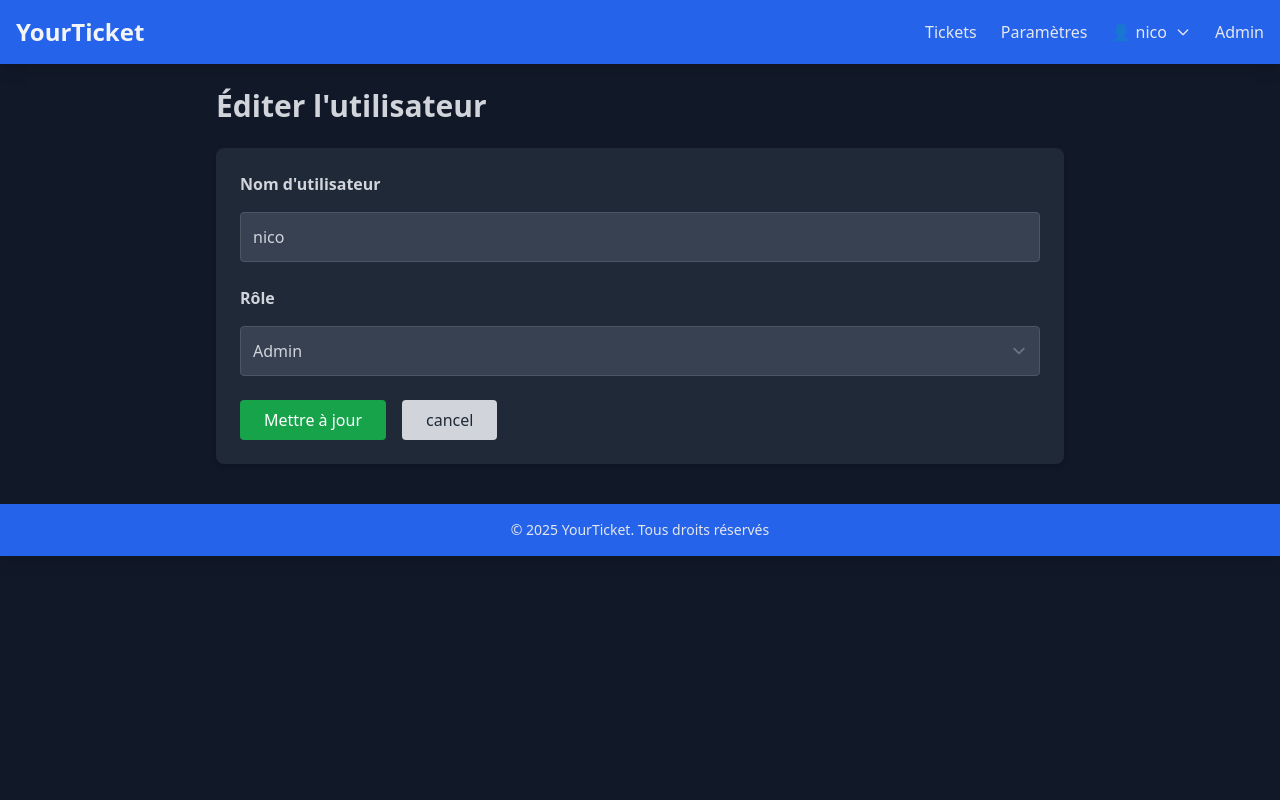
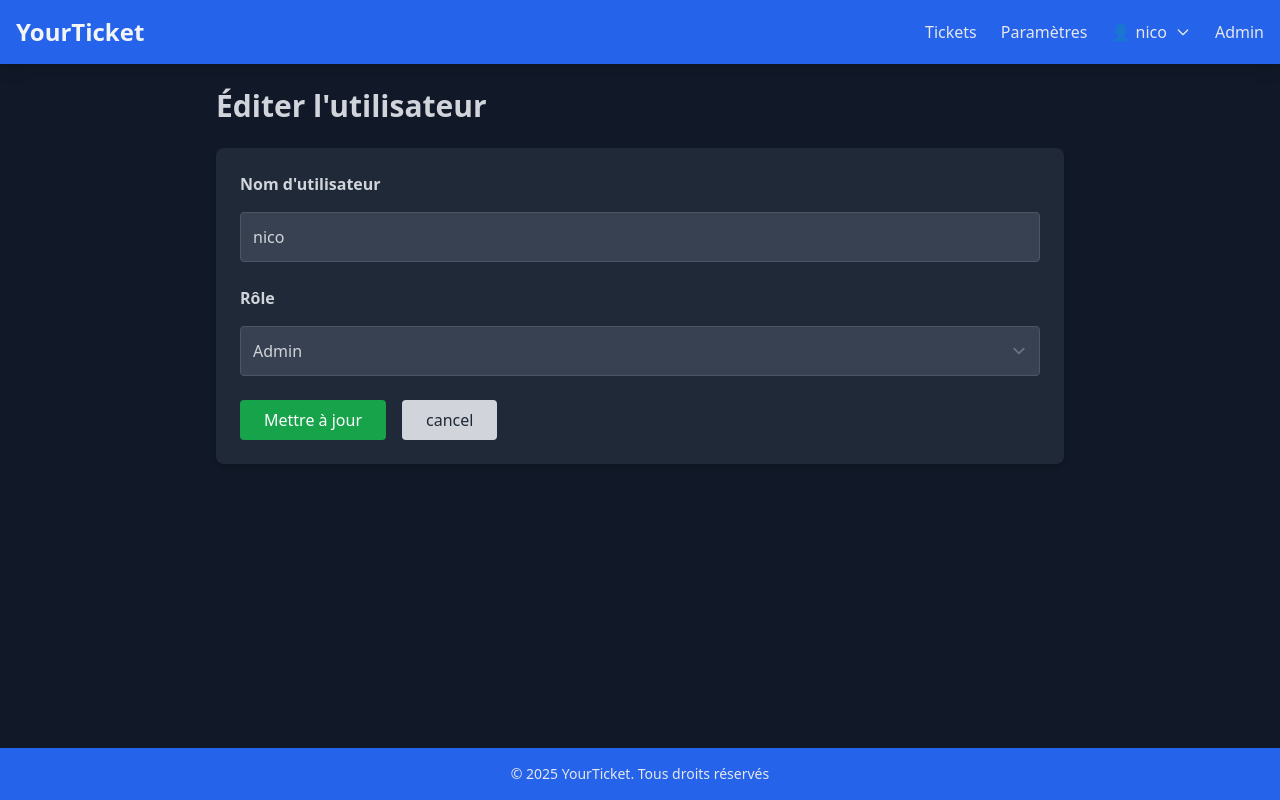
Before and after one commit to NicolasHoubion/WS_2, a PHP site: page /edit_user.php?id=1 in a window 1280 px wide. Run offline with PHP 8.4, Linux system fonts and the light colour scheme; a user stored in the database is signed in; data comes from the database, SQL or seed files in the repository; some libraries are stand-ins or nearby versions.

Commit message:
Correction du footer et amélioration du style

```diff
--- a/admin.php
+++ b/admin.php
@@ -134,9 +134,9 @@ function hasPermission($permission, $permissions)
     <title><?= t('admin_panel', $translations, $lang) ?></title>
 </head>
 
-<body class="bg-gray-100 dark:bg-gray-900 text-gray-900 dark:text-gray-100 min-h-screen">
+<body class="bg-gray-100 dark:bg-gray-900 text-gray-900 dark:text-gray-100 min-h-screen flex flex-col">
 
-    <div class="container mx-auto p-6">
+    <div class="container mx-auto p-6 flex-1 flex flex-col">
         <h1 class="text-4xl font-bold mb-8 text-center"><?= t('admin_panel', $translations, $lang) ?></h1>
 
         <!-- SECTION TICKETS -->
--- a/edit_user.php
+++ b/edit_user.php
@@ -52,10 +52,11 @@ if ($_SERVER['REQUEST_METHOD'] == 'POST') {
     <meta name="viewport" content="width=device-width, initial-scale=1.0">
     <title><?= t('edit_user', $translations, $lang) ?></title>
 </head>
-<body class="bg-gray-100 dark:bg-gray-900 text-gray-900 dark:text-gray-100 min-h-screen">
+<body class="bg-gray-100 dark:bg-gray-900 text-gray-900 dark:text-gray-100 min-h-screen flex flex-col">
     <?php require_once 'src/components/header.php'; ?>
 
-    <main class="max-w-4xl mx-auto p-6">
+    <main class="grow w-full">
+        <div class="max-w-4xl mx-auto p-6">
             <h1 class="text-3xl font-bold mb-6 dark:text-gray-300"><?= t('edit_user', $translations, $lang) ?></h1>
 
             <?php if (!empty($_SESSION['error_message'])): ?>
@@ -90,6 +91,7 @@ if ($_SERVER['REQUEST_METHOD'] == 'POST') {
                     </a>
                 </div>
             </form>
+        </div>
     </main>
 
     <?php require_once 'src/components/footer.php'; ?>
```
Lines whose indentation alone changed are shown as unchanged.
